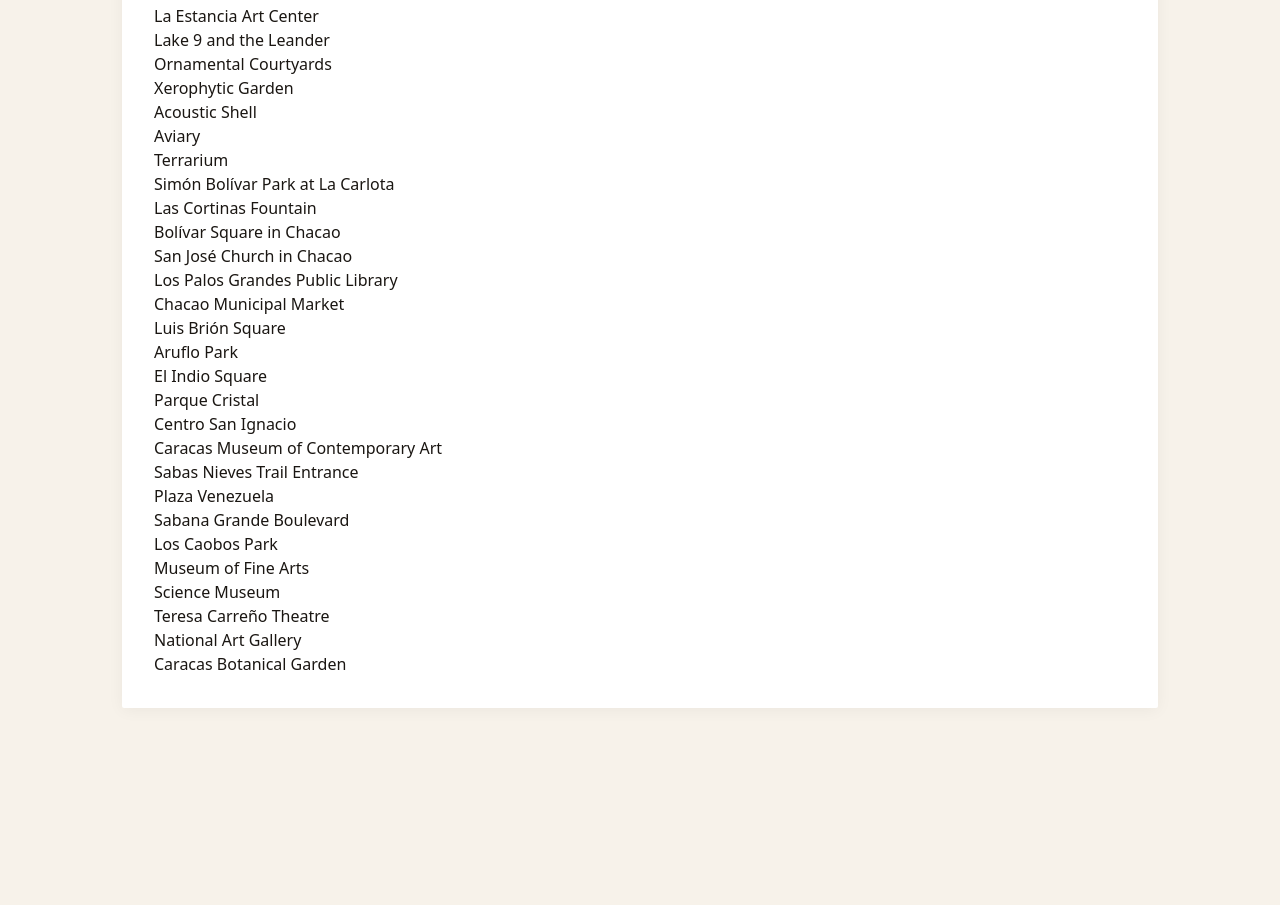
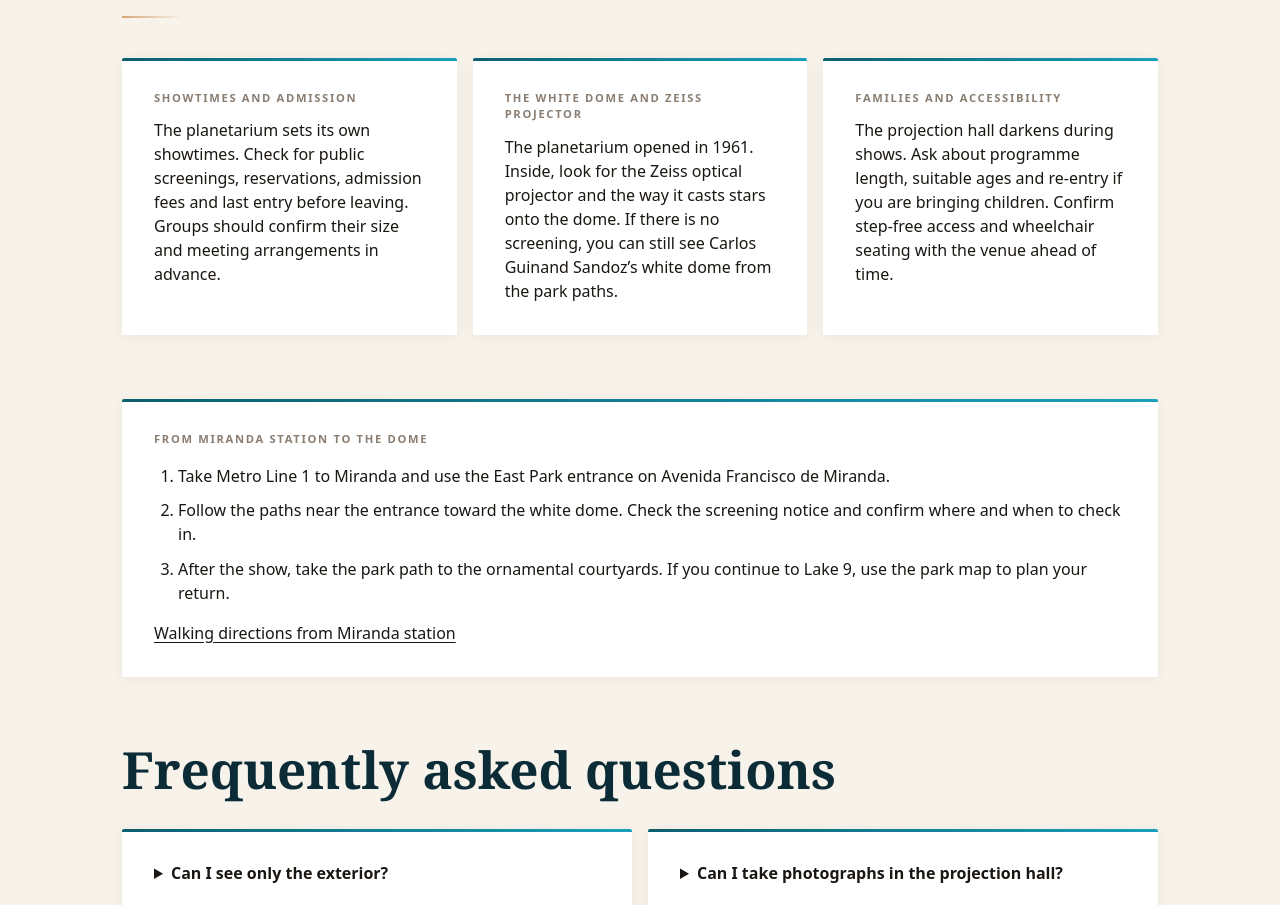
Before and after one commit to n20186005-hash/parquedelesteguia, a Next.js app: page /en/nearby/planetario-humboldt in a window 1280 px wide. Shown: the part 2308-3213 px from the top of the page. Before the commit the page ends 3112 px from the top, so only its background shows below. Built offline with nearby package versions, Linux system fonts and the light colour scheme.

Commit message:
Complete Humboldt Planetarium visitor guide

```diff
--- a/src/app/[lang]/nearby/[place]/page.tsx
+++ b/src/app/[lang]/nearby/[place]/page.tsx
@@ -1,3 +1,4 @@
+import PlanetariumVisit from "@/components/PlanetariumVisit";
 import type { Metadata } from "next";
 import Image from "next/image";
 import Link from "next/link";
@@ -130,6 +131,7 @@ export default async function NearbyPlace({ params }: Props) {
         </section>
         <p className="about-text"><a href={data.source}>{labels.source}</a></p>
       </article>
+      {place === "planetario-humboldt" ? <PlanetariumVisit lang={lang} /> : (
       <aside className="info-card">
         <h2 className="info-card-title">{labels.nearby}</h2>
         <ul>
@@ -138,6 +140,7 @@ export default async function NearbyPlace({ params }: Props) {
         ))}
         </ul>
       </aside>
+      )}
     </main>
   );
 }
--- /dev/null
+++ b/src/components/PlanetariumVisit.module.css
@@ -0,0 +1,68 @@
+.visit {
+  display: grid;
+  gap: clamp(2rem, 5vw, 4rem);
+  padding-block: 2rem;
+}
+
+.cards {
+  display: grid;
+  grid-template-columns: repeat(auto-fit, minmax(min(100%, 15rem), 1fr));
+  gap: 1rem;
+}
+
+.cards > * {
+  min-width: 0;
+  overflow-wrap: anywhere;
+}
+
+.cards summary {
+  cursor: pointer;
+  font-weight: 600;
+}
+
+.cards details p {
+  margin-top: 0.75rem;
+}
+
+.steps {
+  list-style: decimal;
+  padding-inline-start: 1.5rem;
+  margin-block: 1rem;
+}
+
+.steps li + li {
+  margin-top: 0.65rem;
+}
+
+.location {
+  padding: clamp(1rem, 4vw, 2.5rem);
+  background: var(--color-deep);
+  color: white;
+  overflow-wrap: anywhere;
+}
+
+.location h2, .location address {
+  color: inherit;
+}
+
+.location address {
+  font-style: normal;
+}
+
+.actions {
+  display: flex;
+  flex-wrap: wrap;
+  align-items: center;
+  gap: 1rem;
+  margin-top: 1rem;
+}
+
+.visit a:not([class]),
+.directory a {
+  text-decoration: underline;
+  text-underline-offset: 0.2em;
+}
+
+.directory {
+  margin-top: 1rem;
+}
--- /dev/null
+++ b/src/components/PlanetariumVisit.tsx
@@ -0,0 +1,139 @@
+import Link from "next/link";
+import { nearbyCopy, nearbyLabels, nearbyPlaces } from "@/i18n/nearby";
+import type { GuideLanguage } from "@/i18n/visit-guides";
+import styles from "./PlanetariumVisit.module.css";
+
+const content = {
+  zh: {
+    planning: "安排天文館參觀",
+    cards: [
+      ["場次與入場", "天文館放映有獨立場次。出發前先問當天是否有對外放映、是否需要預約、票價及最後入場時間。團體參觀請先確認人數與集合安排。"],
+      ["白色圓頂與蔡司投影機", "天文館於 1961 年啟用。進到放映廳後，可觀察蔡司光學投影機如何把星點投向半球形幕面。若當天沒有場次，仍可從步道欣賞卡洛斯・吉南・桑多斯設計的白色圓頂。"],
+      ["親子與無障礙", "放映廳會熄燈。帶孩子可先向館方詢問節目長度、適合年齡與進出方式。若需要無階梯通道或輪椅席位，請在出發前確認。"],
+    ],
+    route: "從米蘭達站到放映廳",
+    steps: [
+      "搭地鐵 1 號線到米蘭達站，循弗朗西斯科・德・米蘭達大道的東方公園入口入園。",
+      "沿入口一帶的步道找白色圓頂。到館門口確認放映公告、報到地點及入場時間。",
+      "放映結束後，從館外步道前往景觀庭院。想繼續走到第九湖，可先看園內地圖再安排折返。",
+    ],
+    faq: "參觀常見問題",
+    questions: [
+      ["可以只看外觀嗎？", "可以先確認公園開放，再從公共步道看圓頂。入內看放映時需另查場次與入場安排。"],
+      ["在放映廳可以拍照嗎？", "館外可從公共步道取景。放映廳內請先詢問工作人員，避免使用閃光燈。"],
+    ],
+    location: "地址與導航",
+    metro: "查看米蘭達站",
+    directions: "從米蘭達站步行導航",
+    source: "INPARQUES 園區資料",
+    directory: "查看全部周邊景點",
+  },
+  en: {
+    planning: "Plan your planetarium visit",
+    cards: [
+      ["Showtimes and admission", "The planetarium sets its own showtimes. Check for public screenings, reservations, admission fees and last entry before leaving. Groups should confirm their size and meeting arrangements in advance."],
+      ["The white dome and Zeiss projector", "The planetarium opened in 1961. Inside, look for the Zeiss optical projector and the way it casts stars onto the dome. If there is no screening, you can still see Carlos Guinand Sandoz’s white dome from the park paths."],
+      ["Families and accessibility", "The projection hall darkens during shows. Ask about programme length, suitable ages and re-entry if you are bringing children. Confirm step-free access and wheelchair seating with the venue ahead of time."],
+    ],
+    route: "From Miranda station to the dome",
+    steps: [
+      "Take Metro Line 1 to Miranda and use the East Park entrance on Avenida Francisco de Miranda.",
+      "Follow the paths near the entrance toward the white dome. Check the screening notice and confirm where and when to check in.",
+      "After the show, take the park path to the ornamental courtyards. If you continue to Lake 9, use the park map to plan your return.",
+    ],
+    faq: "Frequently asked questions",
+    questions: [
+      ["Can I see only the exterior?", "Check park access and view the dome from the public paths. Screenings have separate schedules and admission arrangements."],
+      ["Can I take photographs in the projection hall?", "Public paths offer exterior views. Ask staff before taking photographs inside and keep the flash off."],
+    ],
+    location: "Address and directions",
+    metro: "Find Miranda station",
+    directions: "Walking directions from Miranda station",
+    source: "INPARQUES park information",
+    directory: "See all nearby attractions",
+  },
+  es: {
+    planning: "Planifica la visita al planetario",
+    cards: [
+      ["Funciones y entrada", "El planetario tiene su propia programación. Antes de salir, consulta si hay funciones abiertas al público, si debes reservar, el precio y la hora límite de entrada. Los grupos pueden confirmar el número de personas y el punto de encuentro con el recinto."],
+      ["La cúpula blanca y el proyector Zeiss", "El planetario abrió en 1961. Durante la función, fíjate en cómo el proyector óptico Zeiss dibuja el cielo en la superficie de la cúpula. Si no hay función, observa desde el sendero la cúpula diseñada por Carlos Guinand Sandoz."],
+      ["Familias y accesibilidad", "La sala se oscurece durante la proyección. Si vas con niños, consulta la duración, la edad recomendada y las condiciones para salir durante la función. Confirma con el recinto el acceso sin escalones y los espacios para sillas de ruedas."],
+    ],
+    route: "De la estación Miranda a la cúpula",
+    steps: [
+      "Toma la Línea 1 hasta Miranda y usa el acceso al Parque del Este por la avenida Francisco de Miranda.",
+      "Sigue las caminerías de la entrada hacia la cúpula blanca. En la puerta, revisa la cartelera y confirma dónde y cuándo debes presentarte.",
+      "Al salir, continúa a los patios ornamentales por los caminos del parque. Si sigues hasta el Lago 9, consulta el mapa del parque para organizar el regreso.",
+    ],
+    faq: "Preguntas frecuentes",
+    questions: [
+      ["¿Puedo ver solo el exterior?", "Confirma el acceso al parque y observa la cúpula desde los senderos públicos. Las funciones tienen su propia programación y condiciones de entrada."],
+      ["¿Puedo tomar fotos en la sala?", "Los senderos ofrecen vistas exteriores. Para fotografiar dentro, consulta al personal y evita el flash."],
+    ],
+    location: "Dirección y cómo llegar",
+    metro: "Ver estación Miranda",
+    directions: "Ruta a pie desde la estación Miranda",
+    source: "Información del parque de INPARQUES",
+    directory: "Ver todos los lugares cercanos",
+  },
+};
+
+const nearby = ["patios-ornamentales", "lago-9-leander", "aviario"] as const;
+const station = "Estación Miranda, Caracas";
+const destination = "Planetario Humboldt, Parque del Este, Caracas";
+const walkingLink = `https://www.google.com/maps/dir/?api=1&origin=${encodeURIComponent(station)}&destination=${encodeURIComponent(destination)}&travelmode=walking`;
+
+export default function PlanetariumVisit({ lang }: { lang: GuideLanguage }) {
+  const t = content[lang];
+  const venue = nearbyPlaces["planetario-humboldt"];
+  return (
+    <div className={styles.visit}>
+      <section aria-labelledby="planetarium-planning">
+        <h2 className="section-title" id="planetarium-planning">{t.planning}</h2>
+        <div className="section-divider" />
+        <div className={styles.cards}>
+          {t.cards.map(([title, body]) => (
+            <div className="info-card" key={title}>
+              <h3 className="info-card-title">{title}</h3>
+              <p>{body}</p>
+            </div>
+          ))}
+        </div>
+      </section>
+      <section className="info-card" aria-labelledby="planetarium-walk">
+        <h2 className="info-card-title" id="planetarium-walk">{t.route}</h2>
+        <ol className={styles.steps}>{t.steps.map((step) => <li key={step}>{step}</li>)}</ol>
+        <a href={walkingLink}>{t.directions}</a>
+      </section>
+      <section aria-labelledby="planetarium-faq">
+        <h2 className="section-title" id="planetarium-faq">{t.faq}</h2>
+        <div className={styles.cards}>
+          {t.questions.map(([question, answer]) => (
+            <details className="info-card" key={question}><summary>{question}</summary><p>{answer}</p></details>
+          ))}
+        </div>
+      </section>
+      <section className={styles.location} aria-labelledby="planetarium-location">
+        <h2 className="info-card-title" id="planetarium-location">{t.location}</h2>
+        <address>{venue.address}</address>
+        <div className={styles.actions}>
+          <a className="maps-link" href={venue.map}>Google Maps</a>
+          <a href={`https://www.google.com/maps/search/?api=1&query=${encodeURIComponent(station)}`}>{t.metro}</a>
+          <a href={venue.source}>{t.source}</a>
+        </div>
+      </section>
+      <section aria-labelledby="planetarium-nearby">
+        <h2 className="section-title" id="planetarium-nearby">{nearbyLabels[lang].nearby}</h2>
+        <div className={styles.cards}>
+          {nearby.map((slug) => (
+            <Link className="info-card" key={slug} href={`/${lang}/nearby/${slug}`}>
+              <h3 className="info-card-title">{nearbyCopy[lang][slug].title}</h3>
+              <p>{nearbyCopy[lang][slug].description}</p>
+            </Link>
+          ))}
+        </div>
+        <p className={styles.directory}><Link href={`/${lang}#nearby-attractions`}>{t.directory}</Link></p>
+      </section>
+    </div>
+  );
+}
```
